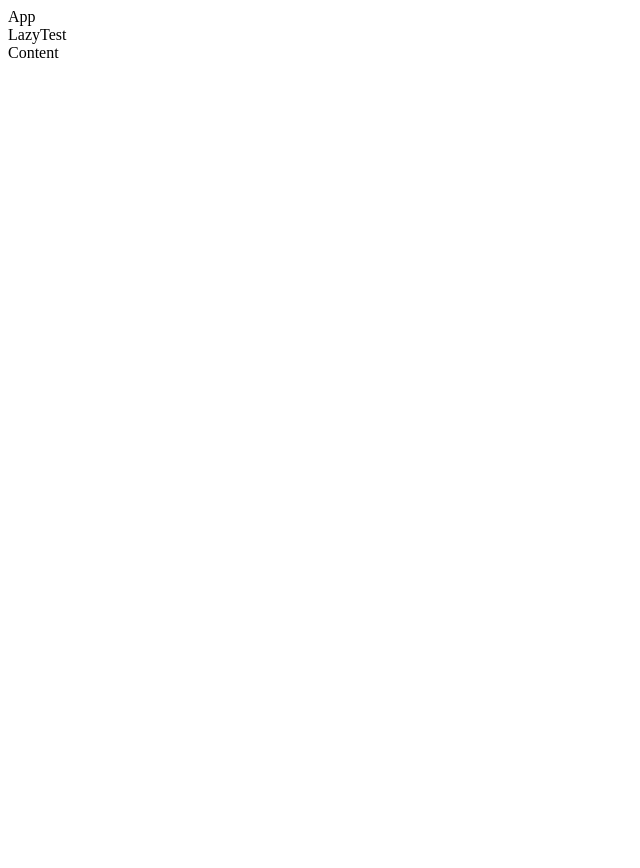
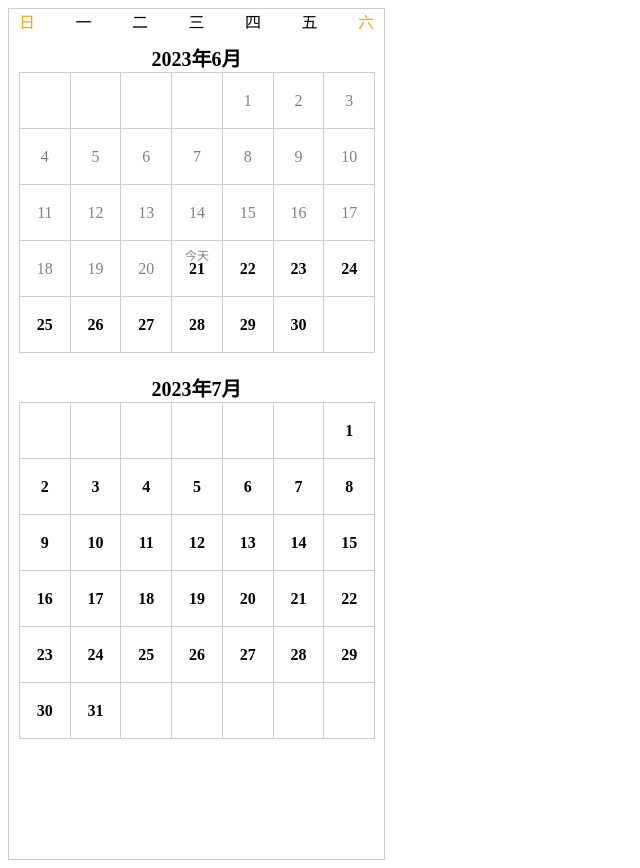
Before and after one commit to GarlicGo/algorithm-learning, a React (Vite) app: page / in a window 1280 px wide. Shown: the whole page, without its empty margins (0-640 px from the left). Before the commit the page ends 800 px from the top, so only its background shows below. Built offline with nearby package versions, Linux system fonts and the light colour scheme.

Commit message:
feat: 笔试题

```diff
--- a/package.json
+++ b/package.json
@@ -12,6 +12,7 @@
   "author": "",
   "dependencies": {
     "@vitejs/plugin-react": "^4.2.1",
+    "less": "^4.2.0",
     "react": "^18.2.0",
     "react-dom": "^18.2.0",
     "react-router-dom": "^6.21.2",
--- a/src/App.tsx
+++ b/src/App.tsx
@@ -1,5 +1,5 @@
 import React from 'react';
-import { LazyTest } from './components/LazyTest';
+import { Calendar } from './components/Calendar';
 // import { runTest } from './ts/run';
 // import './ts/import/run';
 
@@ -8,9 +8,10 @@ const App: React.FC = () => {
 
   return (
     <div>
-      <div>App</div>
-      <LazyTest />
+      {/* <div>App</div> */}
+      {/* <LazyTest /> */}
       {/* <ClosureTest /> */}
+      <Calendar />
     </div>
   );
 };
--- /dev/null
+++ b/src/components/Calendar/index.less
@@ -0,0 +1,57 @@
+.calendar-container {
+  width: 375px;
+  min-height: 850px;
+  border: 1px solid #ccc;
+}
+
+.week-header {
+  display: flex;
+  justify-content: space-between;
+  padding: 0 10px;
+}
+
+.month-container {
+  display: flex;
+  flex-direction: column;
+  padding: 10px;
+}
+
+.month-header {
+  display: flex;
+  justify-content: center;
+  align-items: center;
+  font-size: 20px;
+  font-weight: bold;
+}
+
+.month-content {
+  width: 100%;
+  display: grid;
+  grid-template-columns: repeat(7, 1fr);
+  border-top: 1px solid #ccc;
+  border-left: 1px solid #ccc;
+}
+
+.month-item {
+  position: relative;
+  height: 55px;
+  display: flex;
+  justify-content: center;
+  align-items: center;
+  border: 1px solid #ccc;
+  border-left: 0;
+  border-top: 0;
+  color: gray;
+}
+
+.active {
+  color: black;
+  font-weight: bold;
+}
+
+.month-item-extra {
+  position: absolute;
+  top: 5px;
+  color: gray;
+  font-size: 12px;
+}
--- /dev/null
+++ b/src/components/Calendar/index.tsx
@@ -0,0 +1,168 @@
+import React from 'react';
+// import './index.less';
+import './index.less';
+
+const WEEK_DEFAULT = [
+  {
+    content: '日',
+    color: 'orange',
+  },
+  {
+    content: '一',
+  },
+  {
+    content: '二',
+  },
+  {
+    content: '三',
+  },
+  {
+    content: '四',
+  },
+  {
+    content: '五',
+  },
+  {
+    content: '六',
+    color: 'orange',
+  },
+];
+
+const WeekHeader: React.FC = () => {
+  // 一行显示周一到周日，周日为第一天，占满一行平均分布
+  return (
+    <div className="week-header">
+      {WEEK_DEFAULT.map((item, index) => (
+        <div
+          key={index}
+          className="week-item"
+          style={{
+            color: item?.color,
+          }}
+        >
+          {item.content}
+        </div>
+      ))}
+    </div>
+  );
+};
+
+const MockJuneData = [
+  { content: '' },
+  { content: '' },
+  { content: '' },
+  { content: '' },
+  { content: '1' },
+  { content: '2' },
+  { content: '3' },
+  { content: '4' },
+  { content: '5' },
+  { content: '6' },
+  { content: '7' },
+  { content: '8' },
+  { content: '9' },
+  { content: '10' },
+  { content: '11' },
+  { content: '12' },
+  { content: '13' },
+  { content: '14' },
+  { content: '15' },
+  { content: '16' },
+  { content: '17' },
+  { content: '18' },
+  { content: '19' },
+  { content: '20' },
+  { content: '21', extra: '今天', active: true },
+  { content: '22', active: true },
+  { content: '23', active: true },
+  { content: '24', active: true },
+  { content: '25', active: true },
+  { content: '26', active: true },
+  { content: '27', active: true },
+  { content: '28', active: true },
+  { content: '29', active: true },
+  { content: '30', active: true },
+  { content: '' },
+];
+
+const MockJulyData = [
+  { content: '' },
+  { content: '' },
+  { content: '' },
+  { content: '' },
+  { content: '' },
+  { content: '' },
+  { content: '1', active: true },
+  { content: '2', active: true },
+  { content: '3', active: true },
+  { content: '4', active: true },
+  { content: '5', active: true },
+  { content: '6', active: true },
+  { content: '7', active: true },
+  { content: '8', active: true },
+  { content: '9', active: true },
+  { content: '10', active: true },
+  { content: '11', active: true },
+  { content: '12', active: true },
+  { content: '13', active: true },
+  { content: '14', active: true },
+  { content: '15', active: true },
+  { content: '16', active: true },
+  { content: '17', active: true },
+  { content: '18', active: true },
+  { content: '19', active: true },
+  { content: '20', active: true },
+  { content: '21', active: true },
+  { content: '22', active: true },
+  { content: '23', active: true },
+  { content: '24', active: true },
+  { content: '25', active: true },
+  { content: '26', active: true },
+  { content: '27', active: true },
+  { content: '28', active: true },
+  { content: '29', active: true },
+  { content: '30', active: true },
+  { content: '31', active: true },
+  { content: '' },
+  { content: '' },
+  { content: '' },
+  { content: '' },
+  { content: '' },
+];
+
+const MonthBox = ({
+  title,
+  days,
+}: {
+  title: string;
+  days: {
+    content: string;
+    extra?: string;
+    active?: boolean;
+  }[];
+}) => {
+  return (
+    <div className="month-container">
+      <div className="month-header">{title}</div>
+      <div className="month-content">
+        {days.map((item, index) => (
+          // 这里因为数据写死在前端，所以这样使用key渲染上没有问题
+          <div key={index} className="month-item">
+            <div className={item?.active ? 'active' : ''}>{item.content}</div>
+            <div className="month-item-extra">{item.extra}</div>
+          </div>
+        ))}
+      </div>
+    </div>
+  );
+};
+
+export const Calendar = () => {
+  return (
+    <div className="calendar-container">
+      <WeekHeader />
+      <MonthBox title="2023年6月" days={MockJuneData} />
+      <MonthBox title="2023年7月" days={MockJulyData} />
+    </div>
+  );
+};
```
Also changed, not shown: src/test/tongyi/q1.js (added, +40 -0 lines), src/test/tongyi/q2.js (added, +24 -0 lines), src/test/tongyi/q3.js (added, +59 -0 lines), 1 other file (tests, documents, lock files or other folders).
